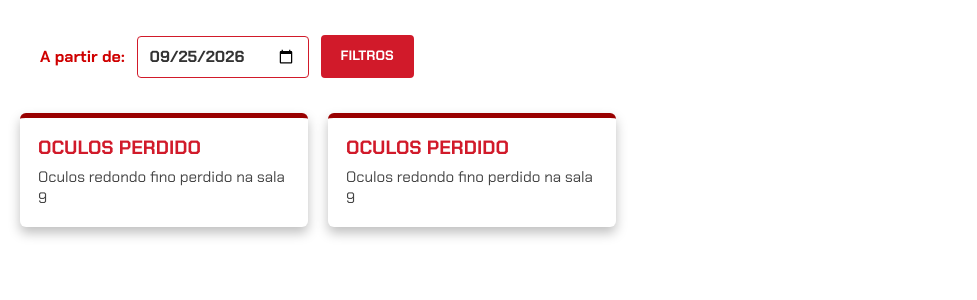
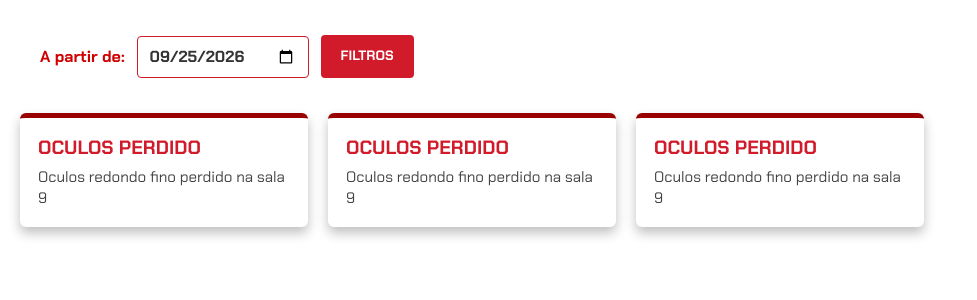
Before and after one commit to Localiza-Mais-603/localiza-mais-senai, a Flask app: page /visualizar-itens in a window 1280 px wide. Shown: the part 96-396 px from the top of the page, without its empty margins (0-977 px from the left). Run offline with Flask 3, Linux system fonts and the light colour scheme.

Commit message:
style: css terminado

```diff
--- a/templates/visualizar_itens.html
+++ b/templates/visualizar_itens.html
@@ -42,7 +42,17 @@
     </div>
 
     <div class="itens-card">
-        <a class="card" style="width: 18rem;" href="">
+        <a class="card" style="width: 18rem;" href="" data-categoria="roupas">
+            <div class="card-corpo" >
+                <h5 class="card-titulo">
+                    Oculos perdido
+                </h5>
+                <p class="card-text">
+                    Oculos redondo fino perdido na sala 9
+                </p>
+            </div>
+        </a>
+        <a class="card" style="width: 18rem;" href="" data-categoria="acessorio">
             <div class="card-corpo">
                 <h5 class="card-titulo">
                     Oculos perdido
@@ -52,7 +62,7 @@
                 </p>
             </div>
         </a>
-        <a class="card" style="width: 18rem;" href="">
+        <a class="card" style="width: 18rem;" href="" data-categoria="epi">
             <div class="card-corpo">
                 <h5 class="card-titulo">
                     Oculos perdido
@@ -92,7 +102,7 @@
             </label>
 
 
-            <button>Aplicar filtro</button>
+            <button>Aplicar Filtro</button>
 
 
 
```
